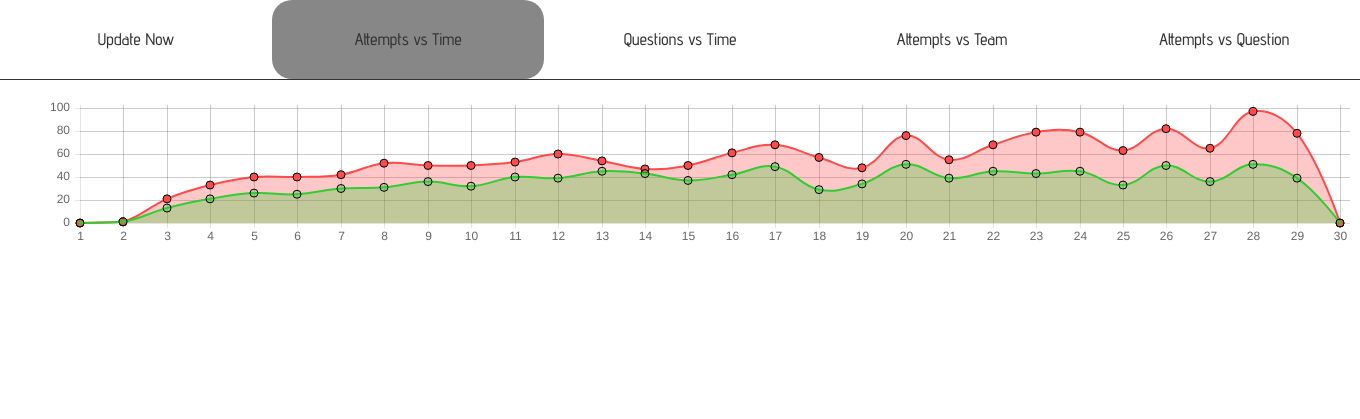
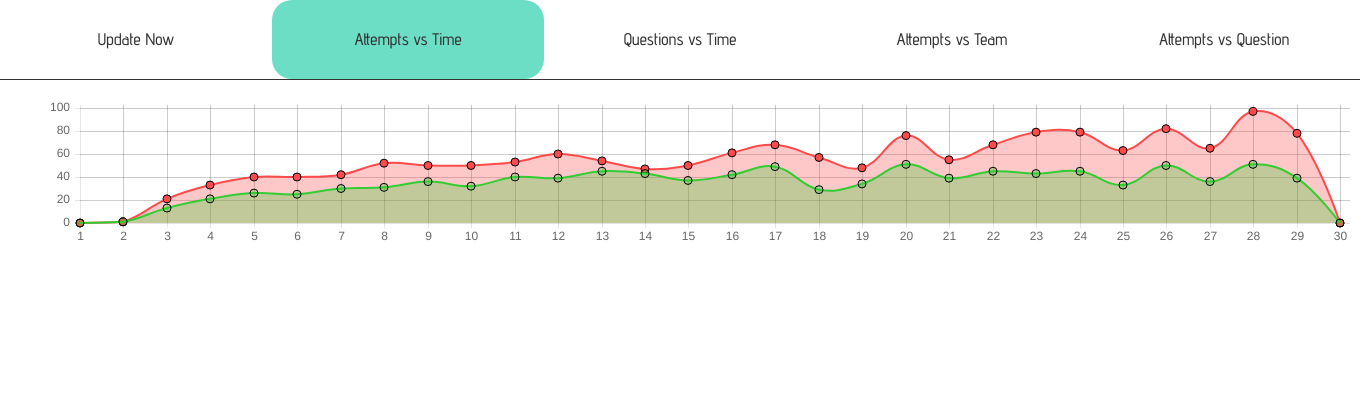
Before and after one commit to SomeStooges/MathRelay4, a PHP site: page /modules/m_statistics.php in a window 1360 px wide. Shown: the top 419 px of the page. Run offline with PHP 8.4, Linux system fonts and the light colour scheme; data comes from the database, SQL or seed files in the repository; some libraries are stand-ins or nearby versions.

Commit message:
minor style changes to activity and statistics

```diff
--- a/modules/m_scripts/ms_statistics_4.js
+++ b/modules/m_scripts/ms_statistics_4.js
@@ -200,7 +200,7 @@ $(document).ready( function(){
     switch(selectedID){
       case 'forceStatUpdate':
         updateStatistics();
-        $('#'+lastID).css('background-color', 'dimgray');
+        $('#'+lastID).css('background-color', '#49D6B8');
         break;
       case 'bindLineButton':
         $('#bindLine').show();
@@ -235,7 +235,7 @@ $(document).ready( function(){
         $('#y-axis').text('Number of Attempts');
         break;
     }
-    $('#'+selectedID).css('background-color', 'dimgray');
+    $('#'+selectedID).css('background-color', '#49D6B8');
     $('#forceStatUpdate').css('background-color', '');
   });
 });
--- a/modules/m_styles/mst_statistics_4.css
+++ b/modules/m_styles/mst_statistics_4.css
@@ -33,8 +33,7 @@ body{
   font-size: 120%;
 }
 .selectorButton:hover{
-  background-color: dimgray;
-
+  background-color: #49D6B8;
 }
 .graphwrap{
   display: none;
--- a/modules/m_styles/mst_team_activity_4.css
+++ b/modules/m_styles/mst_team_activity_4.css
@@ -59,6 +59,7 @@ body{
 }
 .teamActivity{
   width:100%;
+  border-top: 1px solid black;
 }
 .content{
   position:absolute;
@@ -74,5 +75,5 @@ td{
   border:1px solid black;
   padding:5px;
   min-width: 100px;
-  height: 120px;
+  height: 100px;
 }
```
